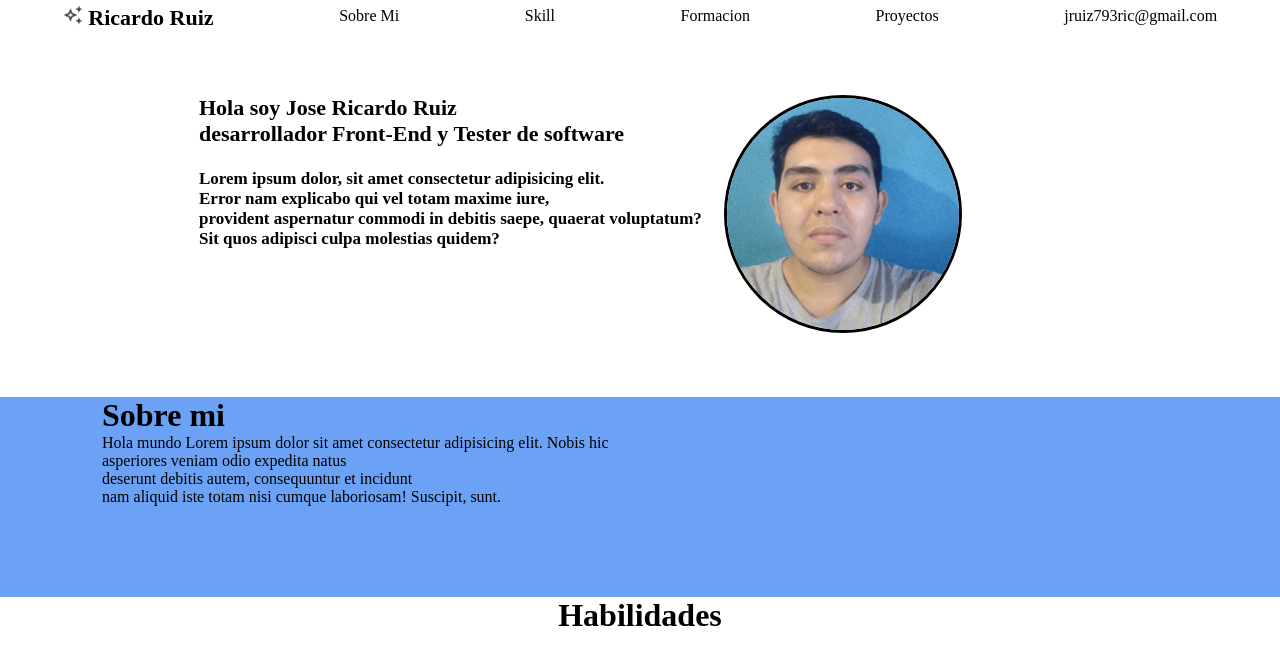
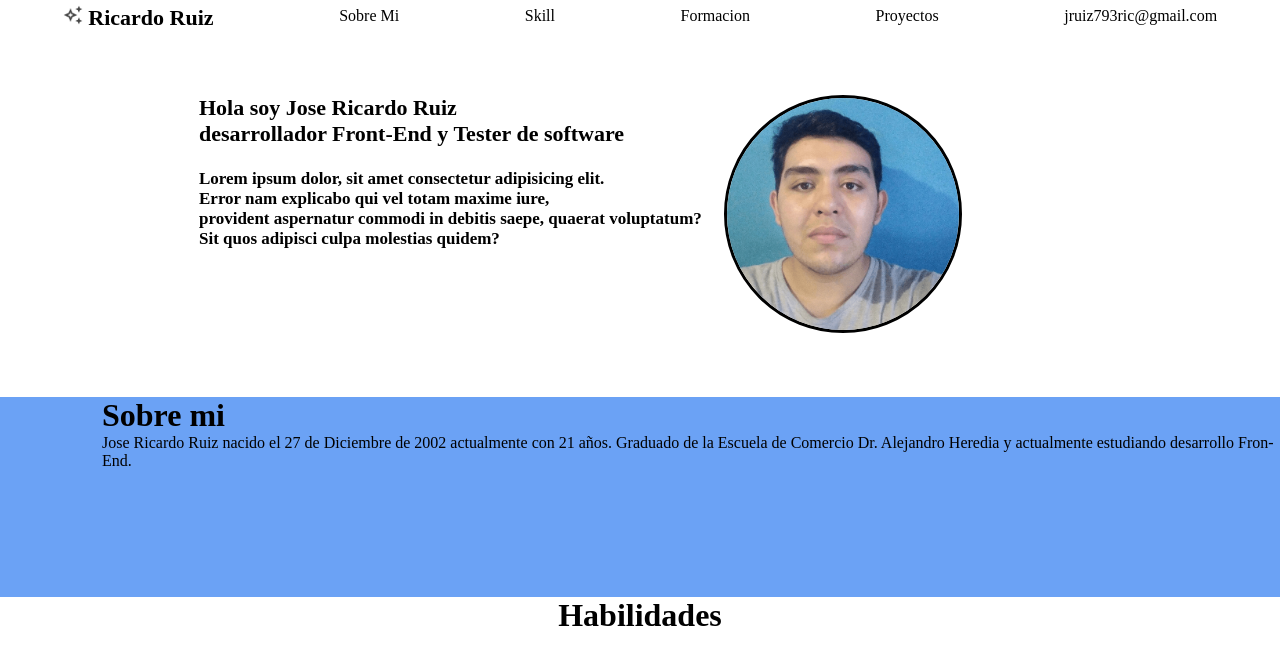
Before and after one commit to JoseRicardoRuiz27/Portafolio, a plain HTML site: page index.html in a window 1280 px wide. Shown: the top 653 px of the page. Drawn offline with Linux system fonts and the light colour scheme.

Commit message:
Actualiza el index.html

```diff
--- a/index.html
+++ b/index.html
@@ -28,9 +28,7 @@
 
     <div class="about-me">
         <h1>Sobre mi</h1>
-        <p>Hola mundo Lorem ipsum dolor sit amet consectetur adipisicing elit. Nobis hic <br>asperiores veniam odio
-            expedita natus <br> deserunt debitis autem, consequuntur et incidunt <br>nam aliquid iste totam nisi cumque
-            laboriosam! Suscipit, sunt.</p>
+        <p>Jose Ricardo Ruiz nacido el 27 de Diciembre de 2002 actualmente con 21 años. Graduado de la Escuela de Comercio Dr. Alejandro Heredia y actualmente estudiando desarrollo Fron-End.</p>
     </div>
 
     <div class="habilidades">
```
